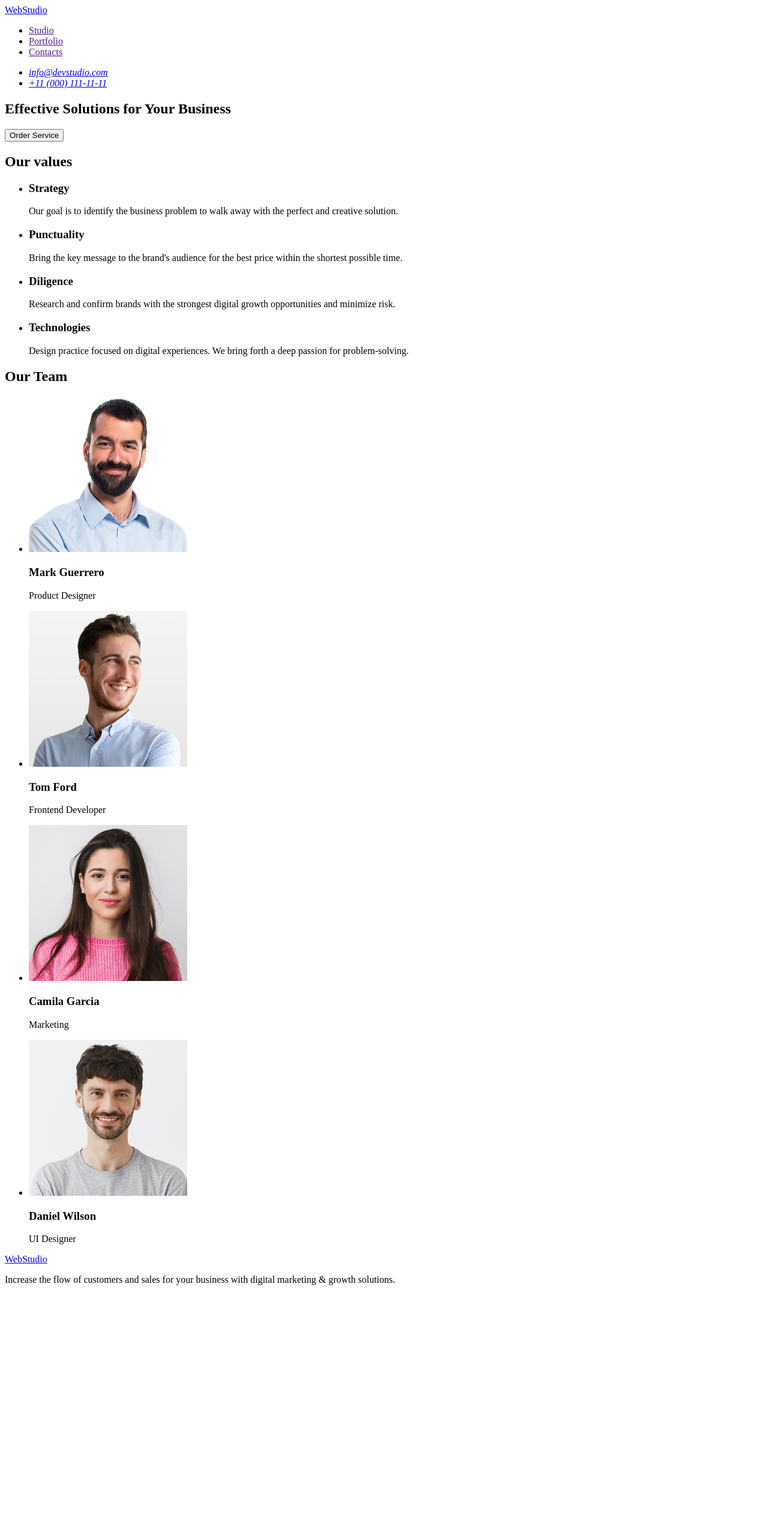
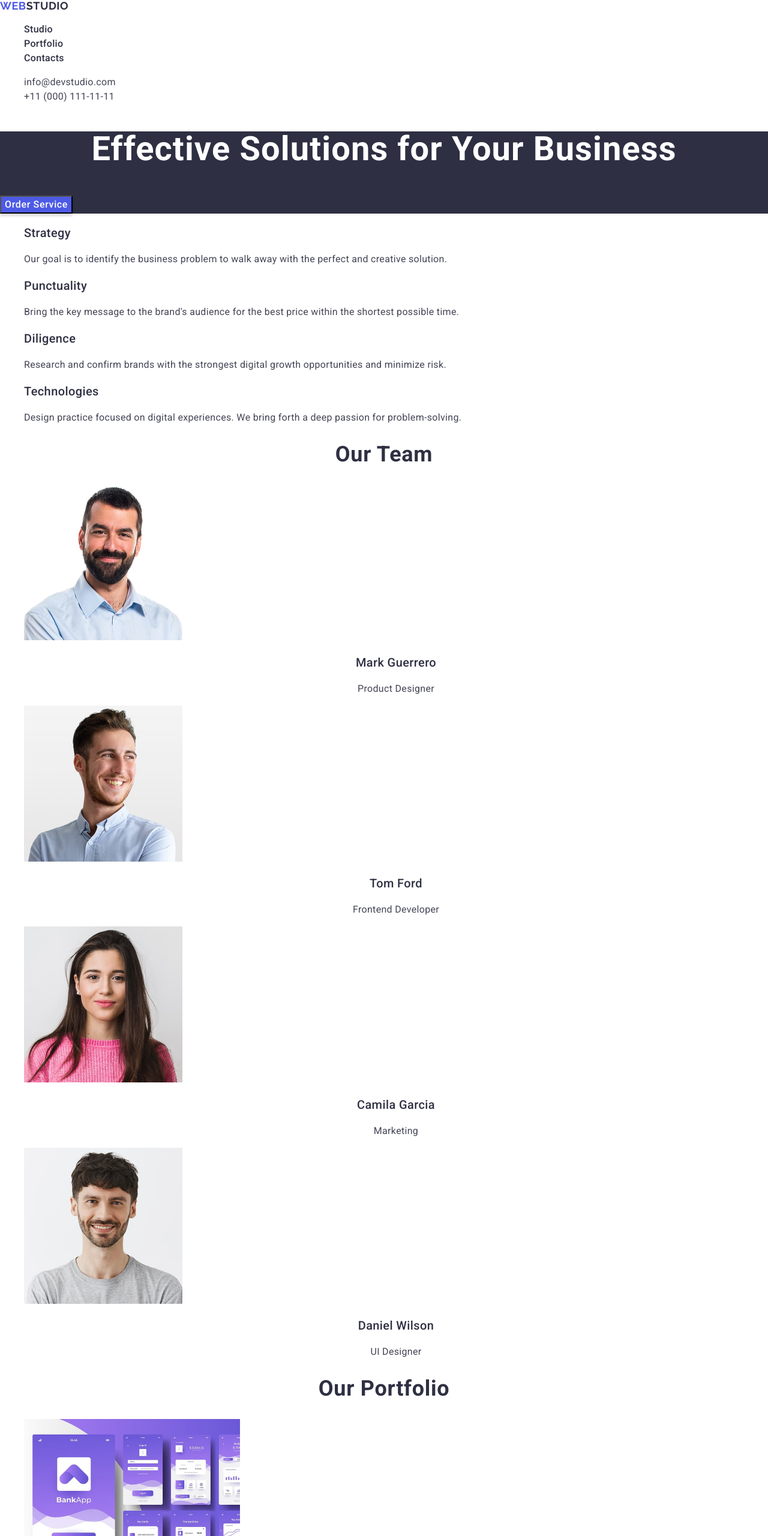
Before and after one commit to Carry-liu/goit-markup-hw-02, a plain HTML site: page index.html in a window 1280 px wide. Shown: the top 2560 px of the page at 60% size. Before the commit the page ends 2158 px from the top, so only its background shows below. Drawn offline with nearby package versions, Linux system fonts and the light colour scheme.

Commit message:
add portfolio and css styles

```diff
--- /dev/null
+++ b/css/styles.css
@@ -0,0 +1,199 @@
+* {
+  box-sizing: border-box;
+}
+
+button {
+  cursor: pointer;
+}
+
+body {
+  font-family: "Roboto", sans-serif;
+  background-color: #ffffff;
+  color: #e5e5e5;
+}
+
+ul {
+  list-style-type: none;
+}
+
+a {
+  text-decoration: none;
+}
+
+address {
+  font-style: normal;
+}
+
+/* =======HEADER======== */
+
+.header {
+}
+.header-nav {
+}
+.header-logo-color {
+  color: #2e2f42;
+}
+.header-logo {
+  font-family: "Raleway", sans-serif;
+  font-weight: 700;
+  font-size: 18px;
+  line-height: 1.16;
+  letter-spacing: 0.03em;
+  text-transform: uppercase;
+  color: #4d5ae5;
+}
+
+.header-menu-item {
+  font-weight: 500;
+  font-size: 16px;
+  line-height: 1.5;
+  letter-spacing: 0.02em;
+  color: #2e2f42;
+}
+.header-menu-list {
+}
+.header-address {
+}
+.header-address-list {
+}
+.header-address-item {
+  font-weight: 400;
+  font-size: 16px;
+  line-height: 1.5;
+  letter-spacing: 0.02em;
+  color: #434455;
+}
+
+/* =======HERO======== */
+
+.hero {
+  background-color: #2e2f42;
+}
+.hero-title {
+  font-weight: 700;
+  font-size: 56px;
+  line-height: 1.07;
+  letter-spacing: 0.02em;
+  text-align: center;
+  color: #ffffff;
+}
+.hero-button {
+  font-weight: 500;
+  font-size: 16px;
+  line-height: 1.5;
+  letter-spacing: 0.04em;
+  color: #ffffff;
+  box-shadow: 0 4px 4px 0 rgba(0, 0, 0, 0.15);
+  background: #4d5ae5;
+}
+
+/* =======VALUES======== */
+
+.values {
+}
+.values-list {
+}
+.values-list-title {
+  font-weight: 500;
+  font-size: 20px;
+  line-height: 1.2;
+  letter-spacing: 0.02em;
+  color: #2e2f42;
+}
+.values-list-text {
+  font-weight: 400;
+  font-size: 16px;
+  line-height: 1.5;
+  letter-spacing: 0.02em;
+  color: #434455;
+}
+
+/* =======TEAM======== */
+
+.team {
+}
+.team-title {
+  font-weight: 700;
+  font-size: 36px;
+  line-height: 1.11;
+  letter-spacing: 0.02em;
+  text-align: center;
+  color: #2e2f42;
+}
+.team-list {
+}
+.team-list-image {
+}
+.team-list-title {
+  font-weight: 500;
+  font-size: 20px;
+  line-height: 1.2;
+  letter-spacing: 0.02em;
+  text-align: center;
+  color: #2e2f42;
+}
+.team-list-item {
+  font-weight: 400;
+  font-size: 16px;
+  line-height: 1.5;
+  letter-spacing: 0.02em;
+  text-align: center;
+  color: #434455;
+}
+
+/* =======PORTFOLIO======== */
+
+.portfolio {
+}
+.portfolio-title {
+  font-weight: 700;
+  font-size: 36px;
+  line-height: 1.11;
+  letter-spacing: 0.02em;
+  text-align: center;
+  color: #2e2f42;
+}
+.portfolio-list {
+}
+.portfolio-list-image {
+}
+.portfolio-list-title {
+  font-weight: 500;
+  font-size: 20px;
+  line-height: 1.2;
+  letter-spacing: 0.02em;
+  color: #2e2f42;
+}
+.portfolio-list-item {
+  font-weight: 400;
+  font-size: 16px;
+  line-height: 1.5;
+  letter-spacing: 0.02em;
+  color: #434455;
+}
+
+/* =======FOOTER======== */
+
+.footer {
+  background-color: #2e2f42;
+}
+.footer-logo {
+  font-family: "Raleway", sans-serif;
+  font-weight: 700;
+  font-size: 18px;
+  line-height: 1.16;
+  letter-spacing: 0.03em;
+  text-transform: uppercase;
+  color: #4d5ae5;
+}
+.footer-logo-color {
+  color: #f4f4fd;
+}
+
+.footer-item {
+  font-weight: 400;
+  font-size: 16px;
+  line-height: 1.5;
+  letter-spacing: 0.02em;
+  color: #f4f4fd;
+}
--- a/index.html
+++ b/index.html
@@ -3,59 +3,83 @@
   <head>
     <meta charset="UTF-8" />
     <meta name="viewport" content="width=device-width, initial-scale=1.0" />
-    <title>Document</title>
+    <title>WebStudio</title>
+    <link
+      rel="stylesheet"
+      href="https://cdnjs.cloudflare.com/ajax/libs/modern-normalize/3.0.1/modern-normalize.min.css"
+      integrity="sha512-q6WgHqiHlKyOqslT/lgBgodhd03Wp4BEqKeW6nNtlOY4quzyG3VoQKFrieaCeSnuVseNKRGpGeDU3qPmabCANg=="
+      crossorigin="anonymous"
+      referrerpolicy="no-referrer"
+    />
+    <link rel="stylesheet" href="./css/styles.css" />
+    <link rel="preconnect" href="https://fonts.googleapis.com" />
+    <link rel="preconnect" href="https://fonts.gstatic.com" crossorigin />
+    <link
+      href="https://fonts.googleapis.com/css2?family=Raleway:wght@700&family=Roboto:wght@400;500;700&display=swap"
+      rel="stylesheet"
+    />
   </head>
   <body>
-    <header>
-      <nav>
-        <a href="./index.html">WebStudio</a>
-        <ul>
-          <li><a href="">Studio</a></li>
-          <li><a href="">Portfolio</a></li>
-          <li><a href="">Contacts</a></li>
+    <header class="header">
+      <nav class="header-nav">
+        <a href="./index.html" class="header-logo"
+          >Web<span class="header-logo-color">Studio</span></a
+        >
+        <ul class="header-menu-list">
+          <li><a href="" class="header-menu-item">Studio</a></li>
+          <li><a href="" class="header-menu-item">Portfolio</a></li>
+          <li><a href="" class="header-menu-item">Contacts</a></li>
         </ul>
       </nav>
-      <address>
-        <ul>
-          <li><a href="mailto:info@devstudio.com">info@devstudio.com</a></li>
-          <li><a href="tel:+110001111111">+11 (000) 111-11-11</a></li>
+      <address class="header-address">
+        <ul class="header-address-list">
+          <li>
+            <a class="header-address-item" href="mailto:info@devstudio.com"
+              >info@devstudio.com</a
+            >
+          </li>
+          <li>
+            <a class="header-address-item" href="tel:+110001111111"
+              >+11 (000) 111-11-11</a
+            >
+          </li>
         </ul>
       </address>
     </header>
     <main>
       <!--Hero-->
-      <section>
-        <h1>Effective Solutions for Your Business</h1>
-        <button type="button">Order Service</button>
+      <section class="hero">
+        <h1 class="hero-title">Effective Solutions for Your Business</h1>
+        <button type="button" class="hero-button">Order Service</button>
       </section>
       <!--Our values-->
-      <section>
-        <h2>Our values</h2>
-        <ul>
+      <section class="values">
+        <h2 hidden>Our values</h2>
+        <ul class="values-list">
           <li>
-            <h3>Strategy</h3>
-            <p>
+            <h3 class="values-list-title">Strategy</h3>
+            <p class="values-list-text">
               Our goal is to identify the business problem to walk away with the
               perfect and creative solution.
             </p>
           </li>
           <li>
-            <h3>Punctuality</h3>
-            <p>
+            <h3 class="values-list-title">Punctuality</h3>
+            <p class="values-list-text">
               Bring the key message to the brand's audience for the best price
               within the shortest possible time.
             </p>
           </li>
           <li>
-            <h3>Diligence</h3>
-            <p>
+            <h3 class="values-list-title">Diligence</h3>
+            <p class="values-list-text">
               Research and confirm brands with the strongest digital growth
               opportunities and minimize risk.
             </p>
           </li>
           <li>
-            <h3>Technologies</h3>
-            <p>
+            <h3 class="values-list-title">Technologies</h3>
+            <p class="values-list-text">
               Design practice focused on digital experiences. We bring forth a
               deep passion for problem-solving.
             </p>
@@ -63,55 +87,133 @@
         </ul>
       </section>
       <!--Our Team-->
-      <section>
-        <h2>Our Team</h2>
-        <ul>
+      <section class="team">
+        <h2 class="team-title">Our Team</h2>
+        <ul class="team-list">
           <li>
             <img
+              class="team-list-image"
               src="./images/MarkG.jpg"
               alt="Image Mark Guerrero"
               width="264"
               height="260"
             />
-            <h3>Mark Guerrero</h3>
-            <p>Product Designer</p>
+            <h3 class="team-list-title">Mark Guerrero</h3>
+            <p class="team-list-item">Product Designer</p>
           </li>
           <li>
             <img
+              class="team-list-image"
               src="./images/TomF.jpg"
               alt="Image Tom Ford"
               width="264"
               height="260"
             />
-            <h3>Tom Ford</h3>
-            <p>Frontend Developer</p>
+            <h3 class="team-list-title">Tom Ford</h3>
+            <p class="team-list-item">Frontend Developer</p>
           </li>
           <li>
             <img
+              class="team-list-image"
               src="./images/CamilaG.jpg"
               alt="Image Camila Garcia"
               width="264"
               height="260"
             />
-            <h3>Camila Garcia</h3>
-            <p>Marketing</p>
+            <h3 class="team-list-title">Camila Garcia</h3>
+            <p class="team-list-item">Marketing</p>
           </li>
           <li>
             <img
+              class="team-list-image"
               src="./images/DanielW.jpg"
               alt="Image Daniel Wilson"
               width="264"
               height="260"
             />
-            <h3>Daniel Wilson</h3>
-            <p>UI Designer</p>
+            <h3 class="team-list-title">Daniel Wilson</h3>
+            <p class="team-list-item">UI Designer</p>
+          </li>
+        </ul>
+      </section>
+      <!--Our Portfolio-->
+      <section class="portfolio">
+        <h2 class="portfolio-title">Our Portfolio</h2>
+        <ul class="portfolio-list">
+          <li>
+            <img
+              class="portfolio-list-image"
+              src="./images/port1.jpg"
+              alt="Banking App"
+              width="360"
+              height="300"
+            />
+            <h3 class="portfolio-list-title">Banking App</h3>
+            <p class="portfolio-list-item">App</p>
+          </li>
+          <li>
+            <img
+              class="portfolio-list-image"
+              src="./images/port2.jpg"
+              alt="Phone App"
+              width="360"
+              height="300"
+            />
+            <h3 class="portfolio-list-title">Cashless Payment</h3>
+            <p class="portfolio-list-item">Marketing</p>
+          </li>
+          <li>
+            <img
+              class="portfolio-list-image"
+              src="./images/port3.jpg"
+              alt="Meditation App"
+              width="360"
+              height="300"
+            />
+            <h3 class="portfolio-list-title">Meditation App</h3>
+            <p class="portfolio-list-item">App</p>
+          </li>
+          <li>
+            <img
+              class="portfolio-list-image"
+              src="./images/port4.jpg"
+              alt="Taxi Service"
+              width="360"
+              height="300"
+            />
+            <h3 class="portfolio-list-title">Taxi Service</h3>
+            <p class="portfolio-list-item">Marketing</p>
+          </li>
+          <li>
+            <img
+              class="portfolio-list-image"
+              src="./images/port5.jpg"
+              alt="Screen Illustrations"
+              width="360"
+              height="300"
+            />
+            <h3 class="portfolio-list-title">Screen Illustrations</h3>
+            <p class="portfolio-list-item">Design</p>
+          </li>
+          <li>
+            <img
+              class="portfolio-list-image"
+              src="./images/port6.jpg"
+              alt="Online Courses"
+              width="360"
+              height="300"
+            />
+            <h3 class="portfolio-list-title">Online Courses</h3>
+            <p class="portfolio-list-item">Marketing</p>
           </li>
         </ul>
       </section>
     </main>
-    <footer>
-      <a href="./index.html">WebStudio</a>
-      <p>
+    <footer class="footer">
+      <a href="./index.html" class="footer-logo"
+        >Web<span class="footer-logo-color">Studio</span></a
+      >
+      <p class="footer-item">
         Increase the flow of customers and sales for your business with digital
         marketing & growth solutions.
       </p>
```
Also changed, not shown: images/port1.jpg (added), images/port2.jpg (added), images/port3.jpg (added), images/port4.jpg (added), images/port5.jpg (added), images/port6.jpg (added).
